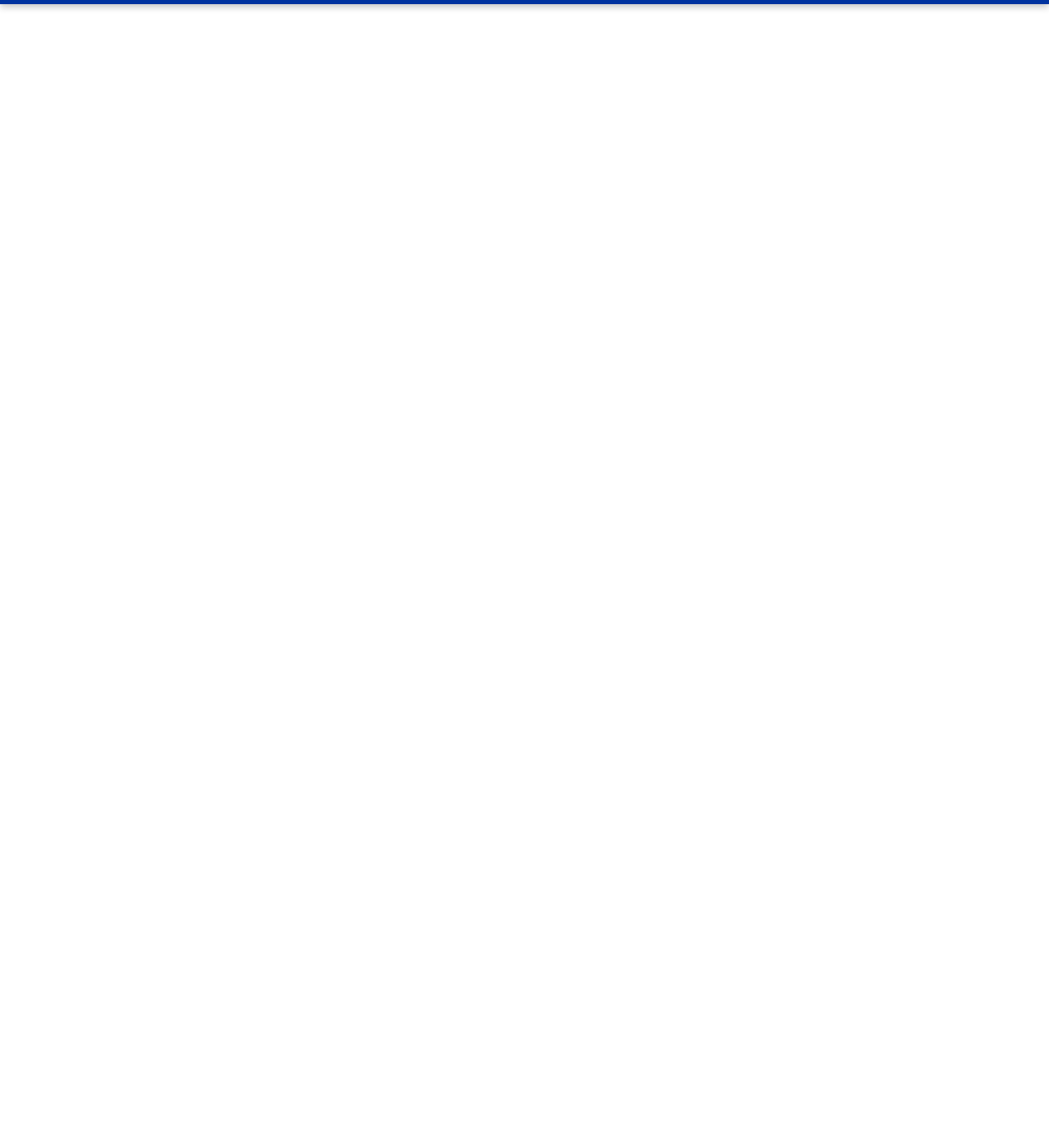
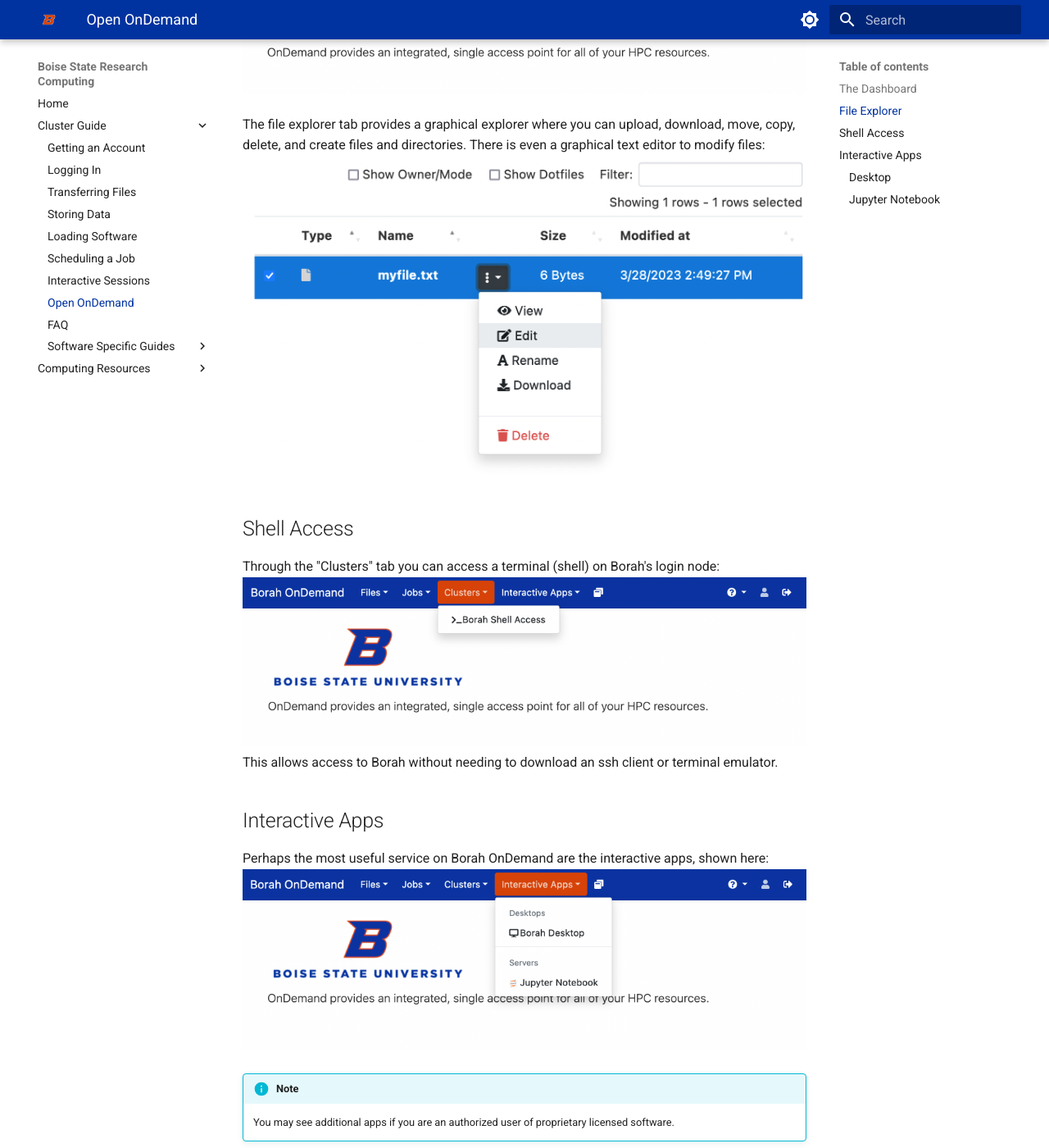
Before and after one commit to bsurc/docs, an MkDocs documentation site: the page built from docs/open_ondemand.md, in a window 1280 px wide and 1400 px high, scrolled down 1395 px. Shown: the whole window at 82% size. Built offline with MkDocs 1.6.1 and Material for MkDocs 9.7.7, drawn with Linux system fonts in a browser that asks for light colours; some of the changed text lies outside the part shown.

Commit message:
Start writing new docs for Borah Ondemand

```diff
--- a/docs/open_ondemand.md
+++ b/docs/open_ondemand.md
@@ -1,3 +1,51 @@
 # Open OnDemand
 
-You can find an introduction to using Open OnDemand on R2 by downloading the [Open-On-Demand PDF](https://d25vtythmttl3o.cloudfront.net/uploads/sites/546/2021/08/Open-On-Demand-description.pdf).
+Open OnDemand is a web portal that provides a graphical user interface (GUI) to a supercomputer cluster.
+This open-source project is developed and maintained by the Ohio Supercomputer Center (OSC); you can learn more at  [https://openondemand.org/](https://openondemand.org/).
+You can access the Open OnDemand portal for Borah at [https://borah-ondemand.boisestate.edu](https://borah-ondemand.boisestate.edu).
+(You'll need to be on VPN and log in with your Borah username and password.)
+
+![borah-ondemand login screen](images/ood-login.png "Borah OnDemand login screen")
+
+## The Dashboard
+
+When you first login you'll see the OnDemand Dashboard:
+![Borah OnDemand dashboard](images/ood-dashboard.png "Borah OnDemand dashboard")
+The services available can be accessed through the tabs at the top of the page.
+
+## File Explorer
+
+![Borah OnDemand dashboard with Files tab highlighted](images/ood-dash-files.png "Borah OnDemand dashboard with Files tab highlighted")
+
+The file explorer tab provides a graphical explorer where you can upload, download, move, copy, delete, and create files and directories.
+There is even a graphical text editor to modify files:
+![The file dropdown to access the text editor](images/ood-file-edit.png "The file dropdown to access the text editor")
+
+## Shell Access
+
+Through the "Clusters" tab you can access a terminal (shell) on Borah's login node:
+![Borah OnDemand dashboard with Clusters tab highlighted](images/ood-dash-shell.png "Borah OnDemand dashboard with Clusters tab highlighted")
+This allows access to Borah without needing to download an ssh client or terminal emulator.
+
+## Interactive Apps
+
+Perhaps the most useful service on Borah OnDemand are the interactive apps, shown here:
+![Borah OnDemand dashboard with Interactive Apps tab highlighted](images/ood-dash-apps.png "Borah OnDemand dashboard with Interactive Apps tab highlighted")
+
+!!! info "Note"
+
+    You may see additional apps if you are an authorized user of proprietary licensed software.
+
+After selecting an interactive app, you will be taken to the "My Interactive Sessions" page.
+This page will display cards for each current session with links to open the app in a new tab.
+Cards for expired or failed sessions will also be shown.
+You can also get to the "My Interactive Sessions" page by clicking the two pages icon to the right of the "Interactive Apps" tab on the top of the screen:
+![Borah OnDemand showing the My Interactive Sessions page with the icon highlighted](images/ood-sessions.png "Borah OnDemand showing the My Interactive Sessions page with the icon highlighted")
+
+### Desktop
+
+### Jupyter Notebook
+
+[python conda environment](conda.md#using-a-conda-environment-with-open-ondemand)
+
+[Julia environment](julia.md)
```
Also changed, not shown: docs/images/ood-dash-apps.png (added), docs/images/ood-dash-files.png (added), docs/images/ood-dash-shell.png (added), docs/images/ood-dashboard.png (added), docs/images/ood-file-edit.png (added), docs/images/ood-login.png (added), docs/images/ood-sessions.png (added).
